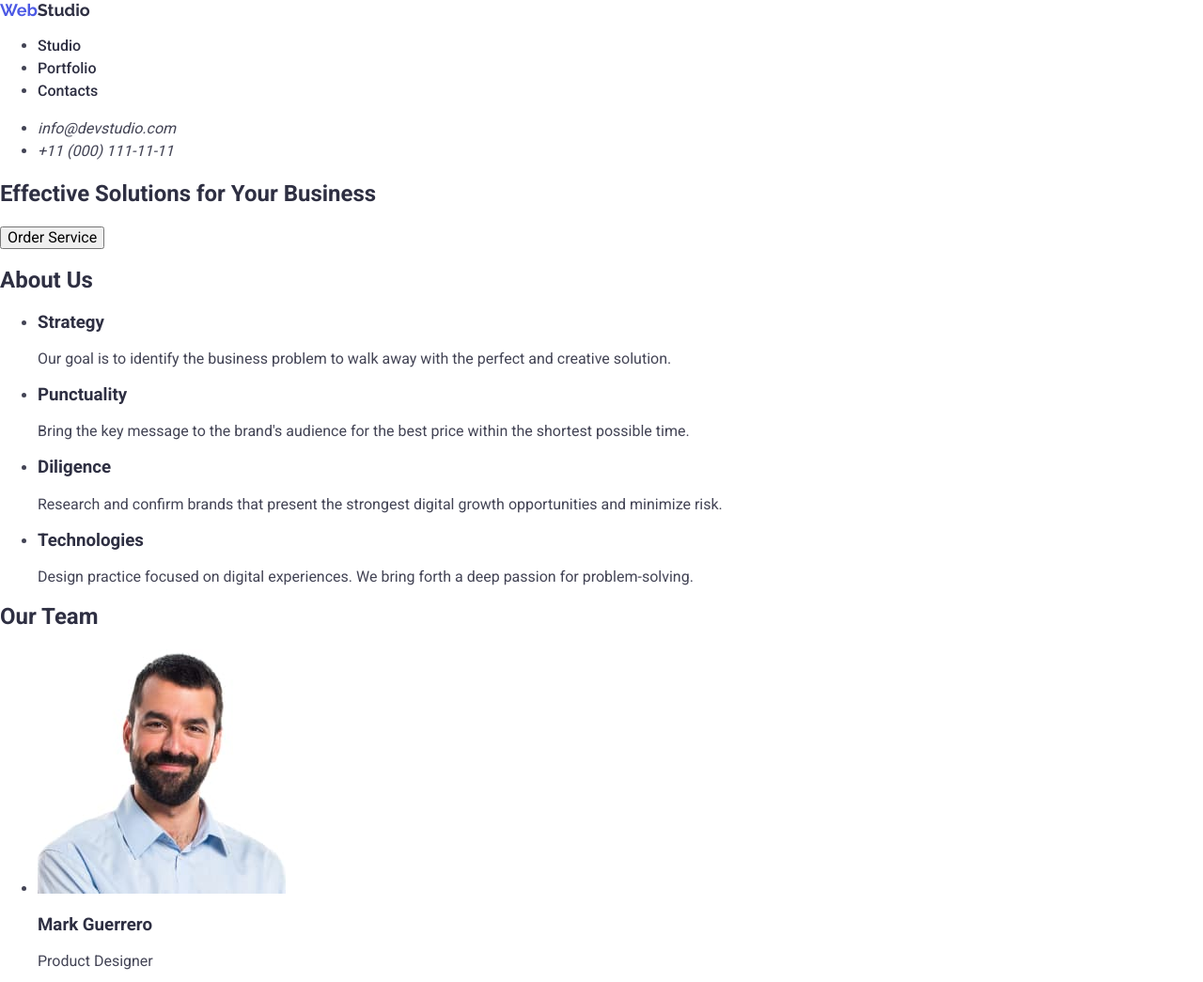
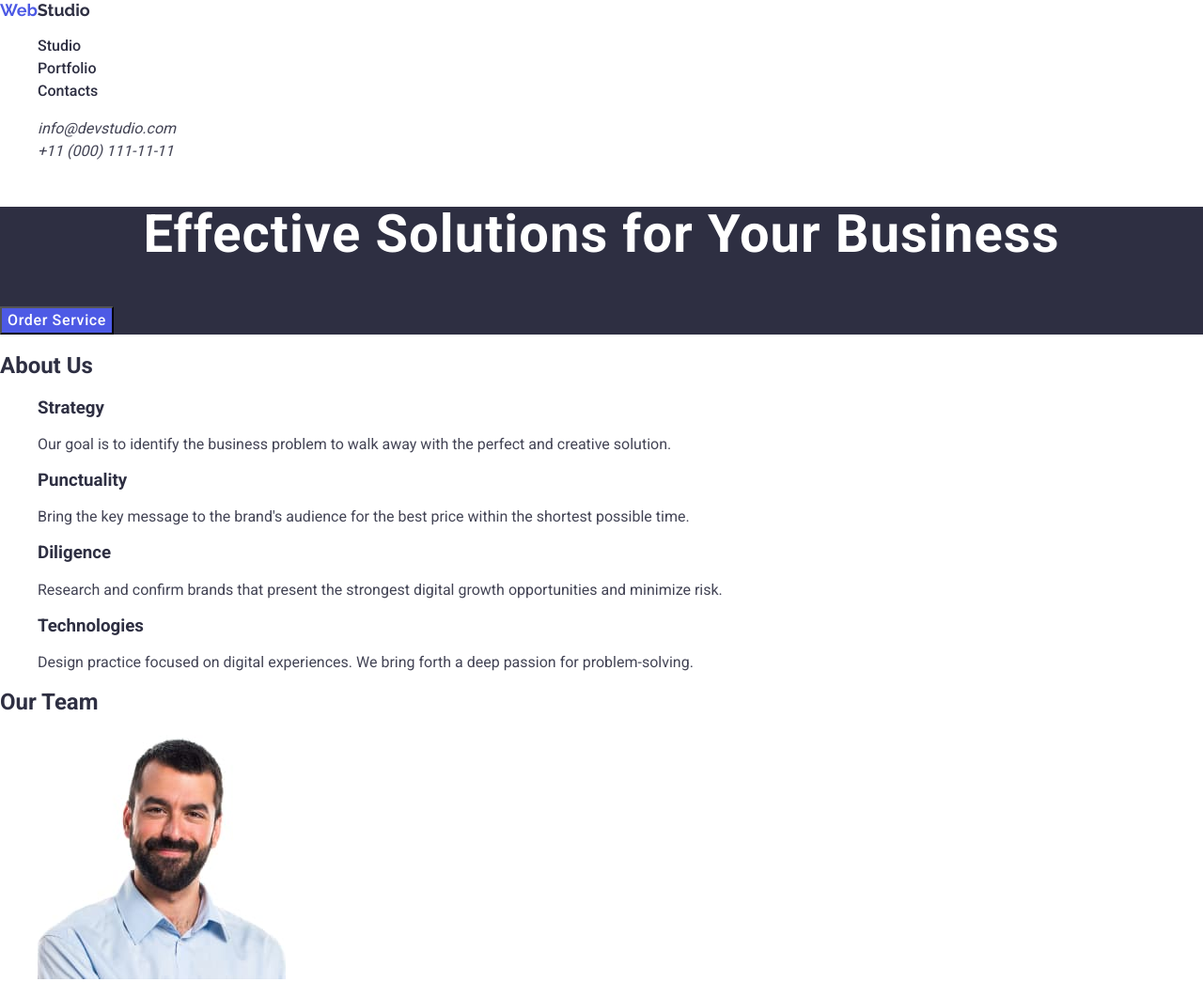
Before and after one commit to OksanaHalenko/goit-markup-hw-02, a plain HTML site: page index.html in a window 1280 px wide. Shown: the top 1045 px of the page at 94% size. Drawn offline with nearby package versions, Linux system fonts and the light colour scheme.

Commit message:
stylization section hero

```diff
--- a/css/styles.css
+++ b/css/styles.css
@@ -1,31 +1,69 @@
 body {
-    font-family: "roboto", sans-serif;
+  font-family: 'roboto', sans-serif;
   color: #434455;
 }
-h1, h2, h3 {
-    color: #2E2F42;
+h1,
+h2,
+h3 {
+  color: #2e2f42;
 }
 a {
   text-decoration: none;
 }
+ul {
+  list-style-type: none;
+}
+
 .logo {
-    font-family: "Raleway";
+  font-family: 'Raleway';
   font-size: 18px;
   line-height: 1.166;
-    color: #2E2F42;
+  color: #2e2f42;
 }
 .web {
-    color: #4D5AE5;
+  color: #4d5ae5;
 }
 .navi {
   font-weight: 500;
   font-size: 16px;
   line-height: 1.5;
-    color: #2E2F42;
+  color: #2e2f42;
+}
+.navi:hover,
+.navi:focus {
+  color: #404bbf;
 }
 .adress {
   font-weight: 400;
   font-size: 16px;
   line-height: 1.5;
-    color: #434455;
+  color: currentColor;
 }
+.adress:hover,
+.adress:focus {
+  color: #404bbf;
+}
+.hero {
+  background-color: #2e2f42;
+}
+.hero-title {
+  color: #fff;
+  text-align: center;
+  font-size: 56px;
+  font-style: normal;
+  font-weight: 700;
+  line-height: 1.07;
+  letter-spacing: 1.12px;
+}
+.hero-button {
+  background: #4d5ae5;
+  color: #fff;
+  font-size: 16px;
+  font-style: normal;
+  font-weight: 500;
+  line-height: 1.5;
+  letter-spacing: 0.64px;
+}
+.hero-button:hover {
+  background-color: #404bbf;
+}
--- a/index.html
+++ b/index.html
@@ -7,7 +7,7 @@
       rel="stylesheet"
       href="https://cdnjs.cloudflare.com/ajax/libs/modern-normalize/2.0.0/modern-normalize.min.css"
     />
-    <link rel="stylesheet" href="./css/styles.css" />
+
     <link rel="preconnect" href="https://fonts.googleapis.com" />
     <link rel="preconnect" href="https://fonts.gstatic.com" crossorigin />
     <link
@@ -15,6 +15,7 @@
       rel="stylesheet"
     />
     <title>Document</title>
+    <link rel="stylesheet" href="./css/styles.css" />
   </head>
   <body>
     <header>
@@ -42,9 +43,9 @@
       </address>
     </header>
     <main>
-      <section>
-        <h1>Effective Solutions for Your Business</h1>
-        <button type="button">Order Service</button>
+      <section class="hero">
+        <h1 class="hero-title">Effective Solutions for Your Business</h1>
+        <button type="button" class="hero-button">Order Service</button>
       </section>
 
       <section>
```
Lines whose indentation alone changed are shown as unchanged.
